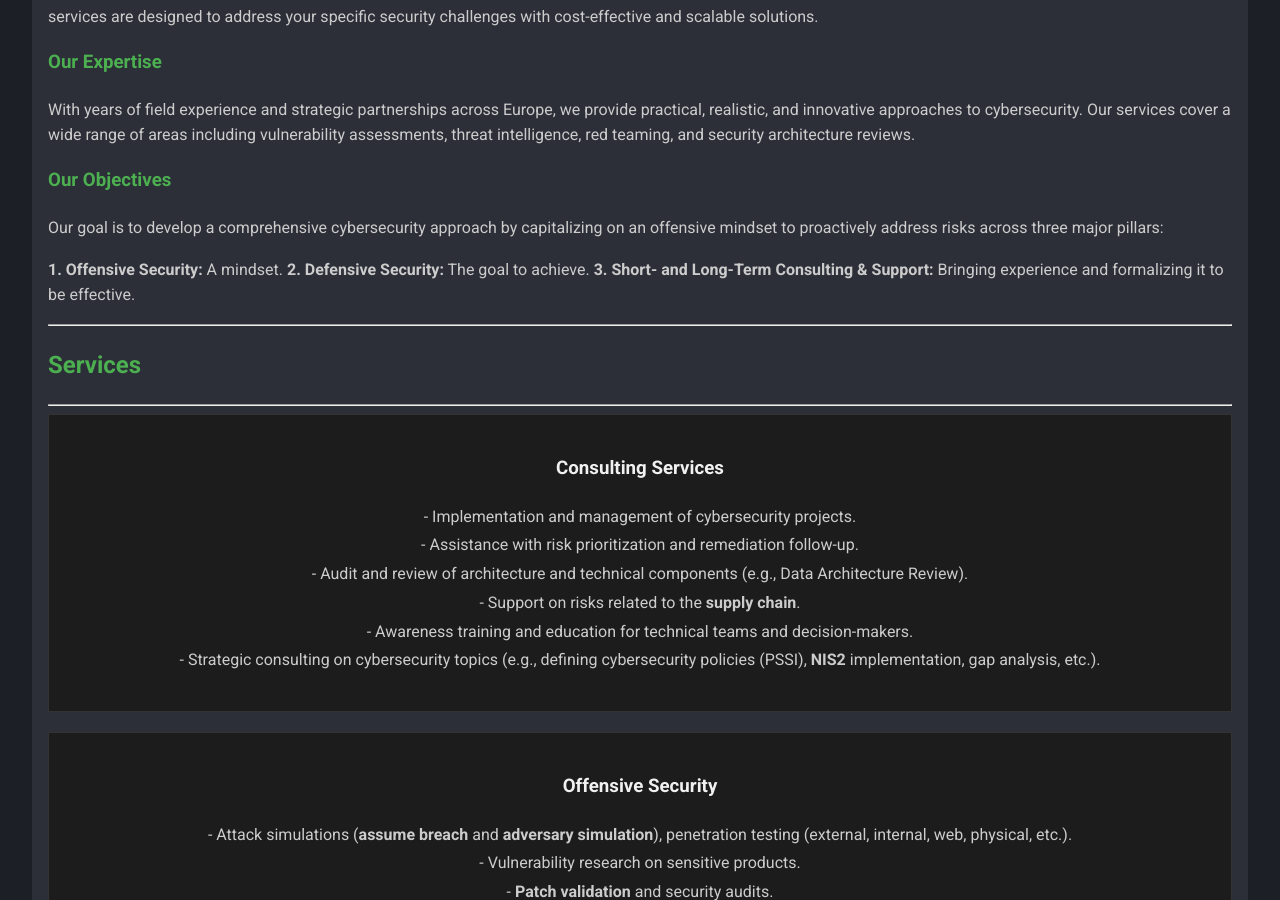
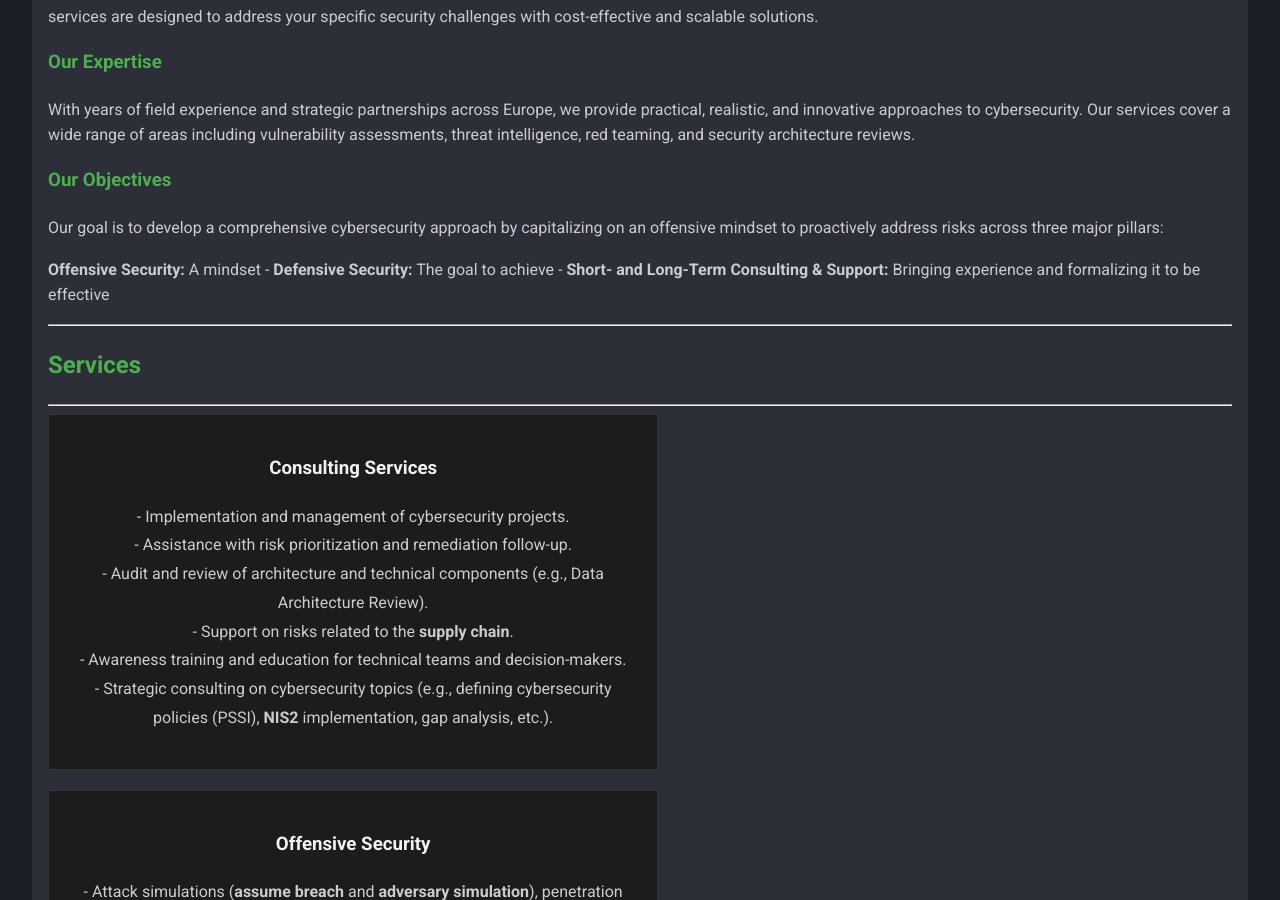
Before and after one commit to kmkz/BOSS.github.io, a Jekyll site: the page built from index.md, in a window 1280 px wide and 900 px high, scrolled down 559 px. Built offline with Jekyll 4.4.1, drawn with Linux system fonts in a browser that asks for light colours.

Commit message:
optimizaions

```diff
--- a/index.md
+++ b/index.md
@@ -26,9 +26,7 @@
 
 Our goal is to develop a comprehensive cybersecurity approach by capitalizing on an offensive mindset to proactively address risks across three major pillars:
 
-**1. Offensive Security:** A mindset.
-**2. Defensive Security:** The goal to achieve.
-**3. Short- and Long-Term Consulting & Support:** Bringing experience and formalizing it to be effective.
+**Offensive Security:** A mindset  -  **Defensive Security:** The goal to achieve  -  **Short- and Long-Term Consulting & Support:** Bringing experience and formalizing it to be effective
 
 ---
 
@@ -36,46 +34,50 @@
 
 ---
 
-<div style="border: 1px solid #333; padding: 20px; margin-bottom: 20px; background-color: #1c1c1c; color: #fff; text-align: center;">
-  <h3 style="color: #f1f1f1;">Consulting Services</h3>
-  <p style="line-height: 1.8;">
-    - Implementation and management of cybersecurity projects.<br>
-    - Assistance with risk prioritization and remediation follow-up.<br>
-    - Audit and review of architecture and technical components (e.g., Data Architecture Review).<br>
-    - Support on risks related to the <strong>supply chain</strong>.<br>
-    - Awareness training and education for technical teams and decision-makers.<br>
-    - Strategic consulting on cybersecurity topics (e.g., defining cybersecurity policies (PSSI), <strong>NIS2</strong> implementation, gap analysis, etc.).
-  </p>
-</div>
+<div style="display: flex; flex-wrap: wrap; justify-content: space-between;">
 
-<div style="border: 1px solid #333; padding: 20px; margin-bottom: 20px; background-color: #1c1c1c; color: #fff; text-align: center;">
-  <h3 style="color: #f1f1f1;">Offensive Security</h3>
-  <p style="line-height: 1.8;">
-    - Attack simulations (<strong>assume breach</strong> and <strong>adversary simulation</strong>), penetration testing (external, internal, web, physical, etc.).<br>
-    - Vulnerability research on sensitive products.<br>
-    - <strong>Patch validation</strong> and security audits.<br>
-    - <strong>Red teaming</strong> exercises (<strong>TIBER</strong>/<strong>TLPT</strong> for DORA compliance).<br>
-    - <strong>Offensive security-focused</strong> architecture reviews.
-  </p>
-</div>
+  <div style="border: 1px solid #333; padding: 20px; margin-bottom: 20px; background-color: #1c1c1c; color: #fff; text-align: center; width: 48%; margin-bottom: 20px;">
+    <h3 style="color: #f1f1f1;">Consulting Services</h3>
+    <p style="line-height: 1.8;">
+      - Implementation and management of cybersecurity projects.<br>
+      - Assistance with risk prioritization and remediation follow-up.<br>
+      - Audit and review of architecture and technical components (e.g., Data Architecture Review).<br>
+      - Support on risks related to the <strong>supply chain</strong>.<br>
+      - Awareness training and education for technical teams and decision-makers.<br>
+      - Strategic consulting on cybersecurity topics (e.g., defining cybersecurity policies (PSSI), <strong>NIS2</strong> implementation, gap analysis, etc.).
+    </p>
+  </div>
 
-<div style="border: 1px solid #333; padding: 20px; margin-bottom: 20px; background-color: #1c1c1c; color: #fff; text-align: center;">
-  <h3 style="color: #f1f1f1;">Defensive Security</h3>
-  <p style="line-height: 1.8;">
-    - Audits and cybersecurity awareness training.<br>
-    - Support for applying remediation after offensive security tests.<br>
-    - Contribution, organization, and management of <strong>purple teaming</strong>.<br>
-    - Proactive <strong>threat intelligence</strong> (continuous monitoring).<br>
-    - Incident response support.
-  </p>
-</div>
+  <div style="border: 1px solid #333; padding: 20px; margin-bottom: 20px; background-color: #1c1c1c; color: #fff; text-align: center; width: 48%; margin-bottom: 20px;">
+    <h3 style="color: #f1f1f1;">Offensive Security</h3>
+    <p style="line-height: 1.8;">
+      - Attack simulations (<strong>assume breach</strong> and <strong>adversary simulation</strong>), penetration testing (external, internal, web, physical, etc.).<br>
+      - Vulnerability research on sensitive products.<br>
+      - <strong>Patch validation</strong> and security audits.<br>
+      - <strong>Red teaming</strong> exercises (<strong>TIBER</strong>/<strong>TLPT</strong> for DORA compliance).<br>
+      - <strong>Offensive security-focused</strong> architecture reviews.
+    </p>
+  </div>
 
-<div style="border: 1px solid #333; padding: 20px; background-color: #1c1c1c; color: #fff; text-align: center;">
-  <h3 style="color: #f1f1f1;">Long-Term Projects</h3>
-  <p style="line-height: 1.8;">
-    - Long-term support for project management or continuous <strong>threat intelligence</strong>.<br>
-    - Tailored approach adapted to the specific needs of clients.
-  </p>
+  <div style="border: 1px solid #333; padding: 20px; margin-bottom: 20px; background-color: #1c1c1c; color: #fff; text-align: center; width: 48%; margin-bottom: 20px;">
+    <h3 style="color: #f1f1f1;">Defensive Security</h3>
+    <p style="line-height: 1.8;">
+      - Audits and cybersecurity awareness training.<br>
+      - Support for applying remediation after offensive security tests.<br>
+      - Contribution, organization, and management of <strong>purple teaming</strong>.<br>
+      - Proactive <strong>threat intelligence</strong> (continuous monitoring).<br>
+      - Incident response support.
+    </p>
+  </div>
+
+  <div style="border: 1px solid #333; padding: 20px; margin-bottom: 20px; background-color: #1c1c1c; color: #fff; text-align: center; width: 48%; margin-bottom: 20px;">
+    <h3 style="color: #f1f1f1;">Long-Term Projects</h3>
+    <p style="line-height: 1.8;">
+      - Long-term support for project management or continuous <strong>threat intelligence</strong>.<br>
+      - Tailored approach adapted to the specific needs of clients.
+    </p>
+  </div>
+
 </div>
 
 
```
